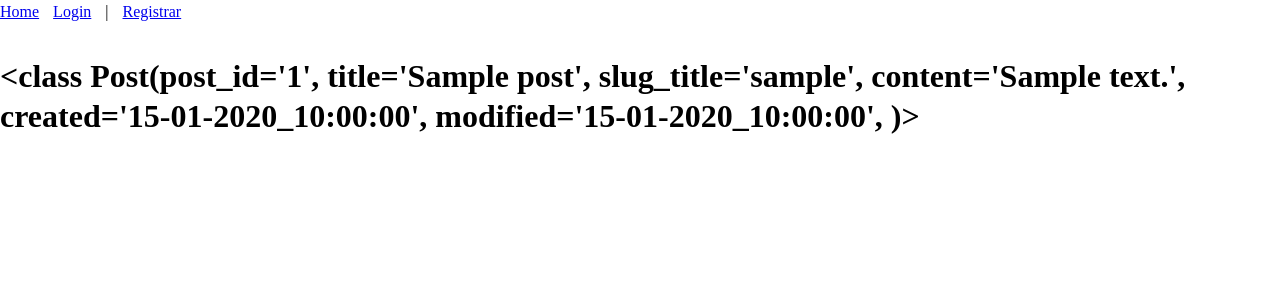
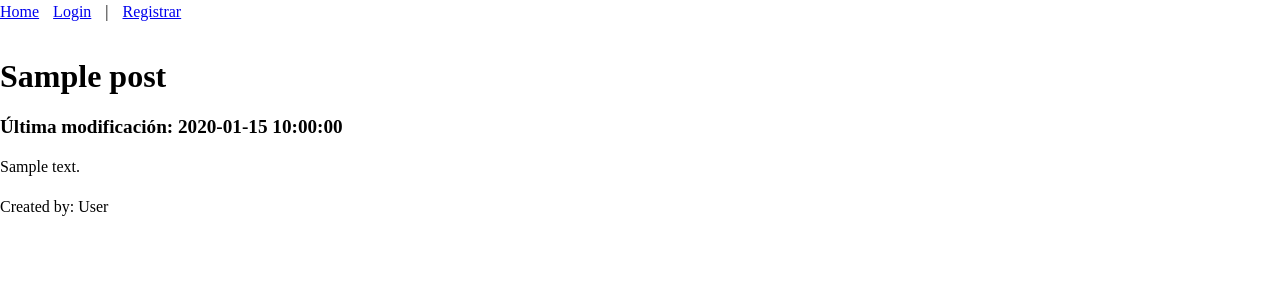
Before and after one commit to Ildiar25/MyBlog, a Flask app: template app/public/templates/public/show_post.html in a window 1280 px wide. Shown: the top 300 px of the page. Run offline with Flask 3, Linux system fonts and the light colour scheme; the template is opened without the code that fills it: values that come from a table or form of the project are taken from there, others are empty; tables that the repository leaves empty hold one stand-in row (values such as "Sample post").

Commit message:
Update html pages

```diff
--- a/app/public/templates/public/index.html
+++ b/app/public/templates/public/index.html
@@ -5,7 +5,7 @@
 {% block content %}
 <ul>
     {% for post in posts %}
-    <li>{{ post.title }}</li>
+    <li><a href="{{ url_for('public.show_posts', slug=post.slug_title) }}">{{ post.title }}</a></li>
     {% else %}
     <li>No hay entradas</li>
     {% endfor %}
--- a/app/public/templates/public/show_post.html
+++ b/app/public/templates/public/show_post.html
@@ -3,5 +3,8 @@
 {% block title %}POST{% endblock %}
 
 {% block content %}
-<h1>{{ post }}</h1>
+<h1>{{ post.title }}</h1>
+<h3>Última modificación: {{ post.modified }}</h3>
+<p>{{ post.content }}</p>
+<span>Created by: {{ user.fullname }}</span>
 {% endblock %}
```
